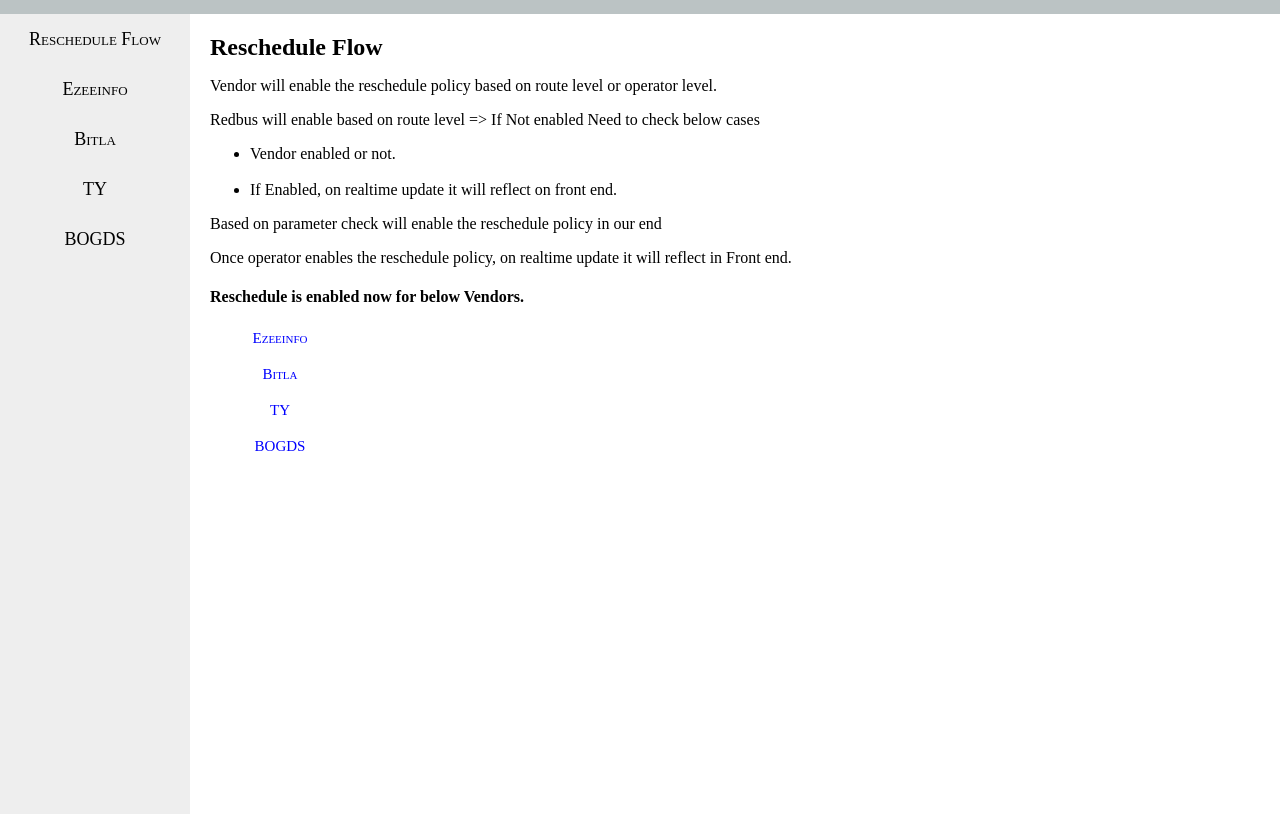
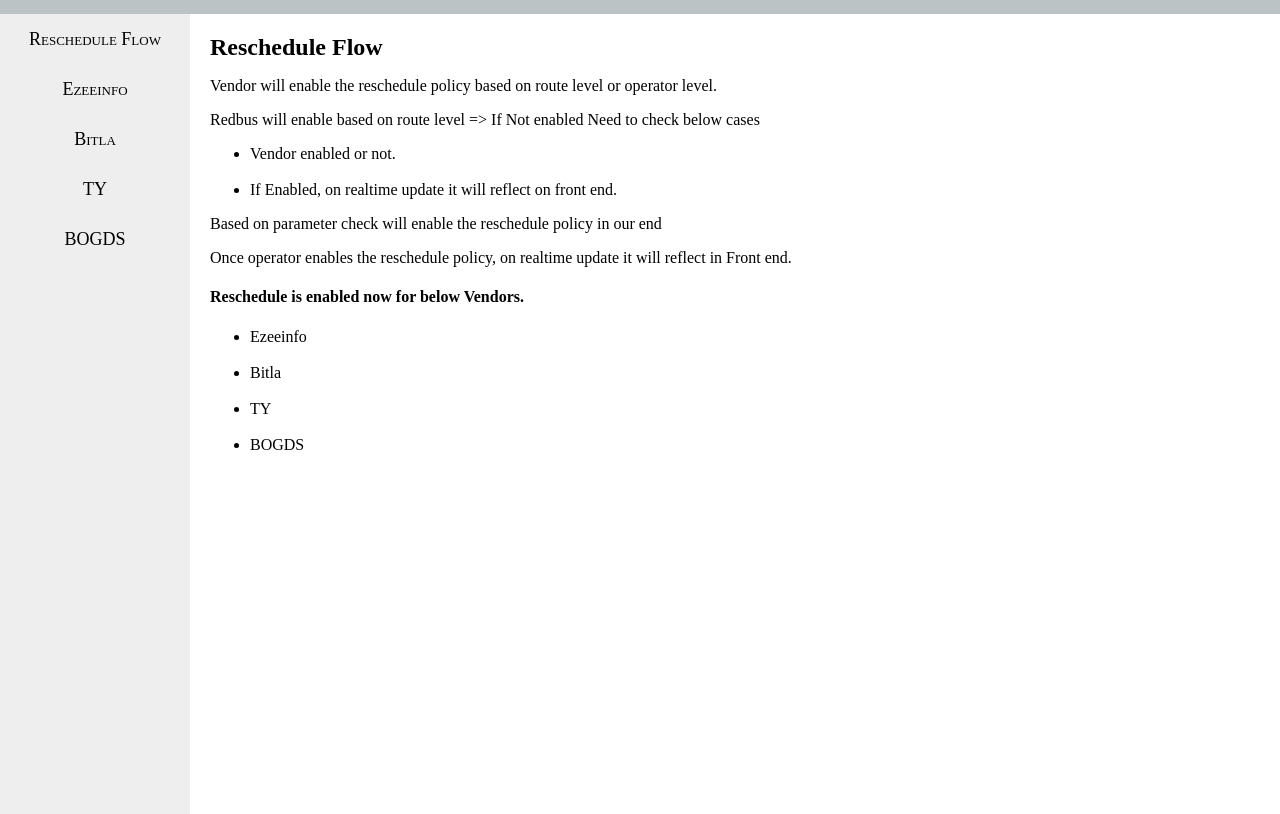
Before and after one commit to webproject-rb/webproject-rb.github.io, a plain HTML site: page Reschedule/index.html in a window 1280 px wide. Shown: the part 66-880 px from the top of the page. Drawn offline with Linux system fonts and the light colour scheme.

Commit message:
Update index.html

```diff
--- a/Reschedule/index.html
+++ b/Reschedule/index.html
@@ -64,22 +64,6 @@
         background-color: #ccc;
         line-height:55px;
         transition:all .6s ease-in-out;
-      }
-      #RescheduleFlow a {
-        line-height:20px;
-        text-decoration:none;
-        color: blue;
-        font-variant:small-caps;
-        font-size: 15px;
-        display: block;
-        width:60px;
-        text-align: center;
-
-      }
-      #RescheduleFlow a:hover {
-        background-color: rgb(53, 134, 226);
-        color:white;
-
       }
 
       main {
@@ -194,10 +178,10 @@
           <p>Based on parameter check will enable the reschedule policy in our end</p>
           <p>Once operator enables the reschedule policy, on realtime update it will reflect in Front end.</p>
           <h4>Reschedule is enabled now for below Vendors.</h4>
-          <ul><a href="#ezeeinfo">Ezeeinfo</a></ul>
-          <ul><a href="#Bitla">Bitla</a></ul>
-          <ul><a href="#TY">TY</a></ul>
-         <ul><a href="#BOGDS">BOGDS</a></ul>
+          <ul><li>Ezeeinfo</li><br>
+          <li>Bitla</li><br>
+          <li>TY</li><br>
+          <li>BOGDS</li></ul>
 
         </div>
       </main>
```
